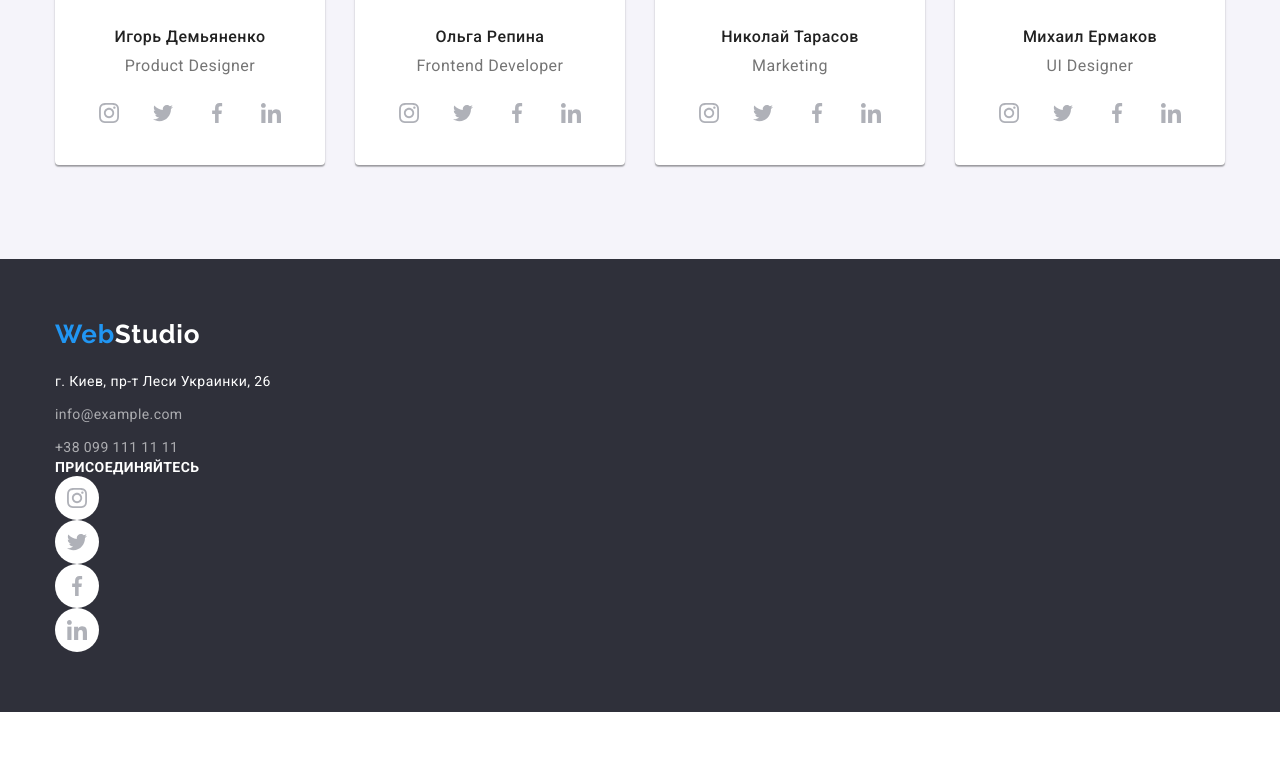
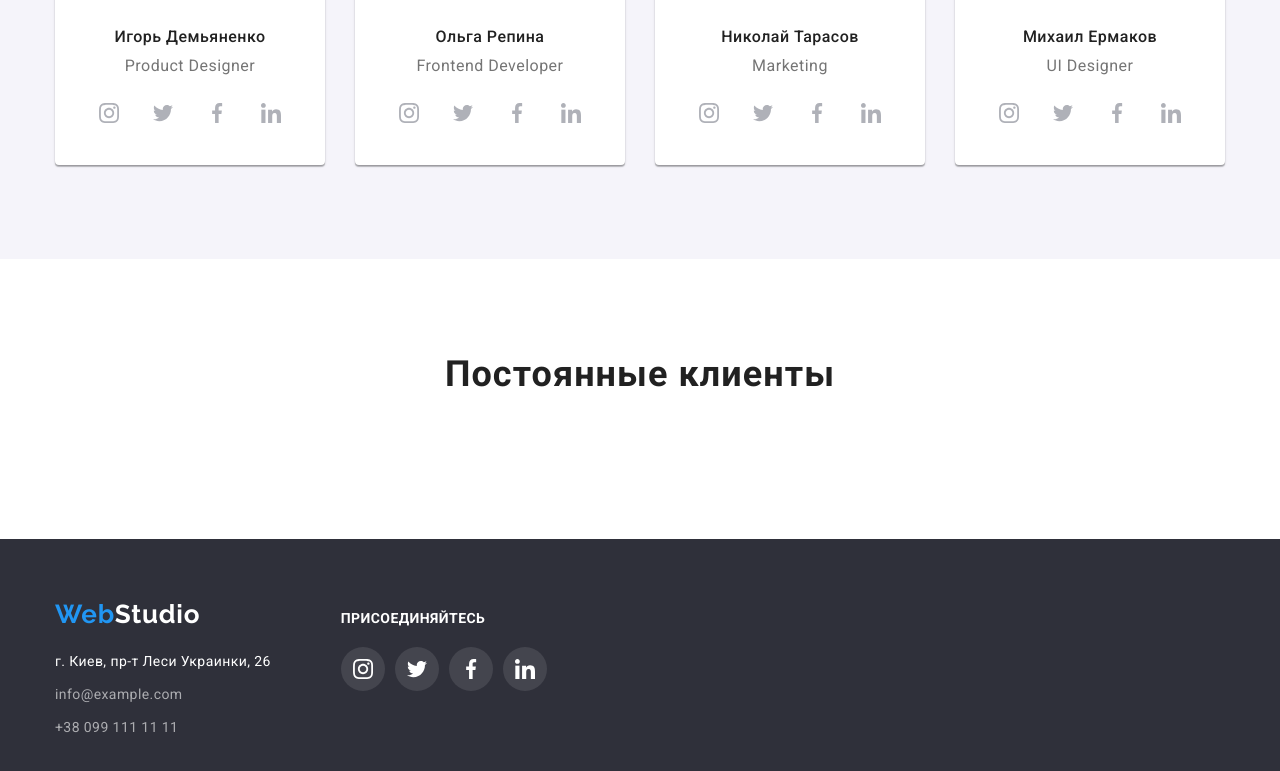
Before and after one commit to TanyanaLikar/goit-markup-hw-04, a plain HTML site: page index.html in a window 1280 px wide. Shown: the part 1903-2674 px from the top of the page. Before the commit the page ends 2615 px from the top, so only its background shows below. Drawn offline with nearby package versions, Linux system fonts and the light colour scheme.

Commit message:
футер соцсети

```diff
--- a/css/styles.css
+++ b/css/styles.css
@@ -308,10 +308,42 @@ body {
   padding-top: 60px;
   padding-bottom: 60px;
 }
+.logo-contakt {
+  margin-right: 70px;
+}
+.footer-container {
+  display: flex;
+}
+.footer-list {
+  display: flex;
+}
+.footer-title {
+  margin-bottom: 20px;
+  margin-top: 12px;
+}
+.footer-social-list-link {
+  display: flex;
+  align-items: center;
+  justify-content: center;
+  width: 44px;
+  height: 44px;
+  border-radius: 50%;
+  background: rgba(255, 255, 255, 0.1);
+  fill: var(--white-color);
+}
+.footer-social-list-item:not(:last-child) {
+  margin-right: 10px;
+}
+
+.footer-social-list-link:hover,
+.footer-social-list-link:focus {
+  background-color: var(--accent-color);
+}
 
 .address {
   font-style: inherit;
 }
+
 .footer-item:not(:last-child) {
   margin-bottom: 9px;
 }
--- a/index.html
+++ b/index.html
@@ -61,18 +61,16 @@
 
     </header>
     <main>
-
+     <!--HERO-->
         <section class="hero">
-            <!--HERO-->
             <div>
                 <h1 class="hero-title">Эффективные решения для вашего бизнеса</h1>
                 <button class="modal-btn" type="button"> Заказать услугу</button>
             </div>
         </section>
+    <!--WORK-->
+        <section class="work-section">
 
-
-        <section class="work-section">
-            <!--WORK-->
             <div class="container">
                 <h2 hidden>Преимущества</h2>
                 <ul class="list work-list">
@@ -101,9 +99,8 @@
 
 
         </section>
-
+    <!-- ABOUT-->
         <section class="about section">
-            <!-- ABOUT-->
             <div class="container">
                 <h2 class="section-title title">Чем мы занимаемся</h2>
                 <ul class="list about-list">
@@ -115,9 +112,8 @@
 
 
         </section>
-
+     <!-- TEAM    -->
         <section class="team section">
-            <!-- TEAM    -->
             <div class="container">
                 <h2 class="section-title title ">Наша команда</h2>
                 <ul class="list team-list">
@@ -319,11 +315,30 @@
             </div>
 
         </section>
+    <!-- Clients-->
+        <section class="clients section">
+            <div class="container">
+                <h2 class="section-title title">Постоянные клиенты</h2>
+                <ul class="list cliens-list">
+                    <li class="clients-list-item">
+
+                    </li>
+                    <li class="clients-list-item"></li>
+                    <li class="clients-list-item"></li>
+                    <li class="clients-list-item"></li>
+                    <li class="clients-list-item"></li>
+                    <li class="clients-list-item"></li>
+                </ul>
+            </div>
+
+
+        </section>
     </main>
 
+<!--CONTACT INFORMATION-->
     <footer class="footer">
-        <!--CONTACT INFORMATION-->
-        <div class="container">
+        <div class="container footer-container">
+                <div class="logo-contakt">
                     <a class="footer-logo-link link" href="./index.html"> <span class="logo-accent">Web</span>Studio</a>
                    <address class="address">
                         <ul class="list">
@@ -338,12 +353,15 @@
                                 <a class="footer-tel link" href="tel:+380991111111">+38 099 111 11 11</a>
                             </li>
                         </ul>
+                    </address>
+                </div>
 
+                <div class="social-contakt">
                     <h3 class="footer-title ">присоединяйтесь</h3>
 
                     <ul class="footer-list list">
-                    <li class="social-list-item">
-                        <a href="" class="social-list-link">
+                        <li class="footer-social-list-item">
+                            <a href="" class="footer-social-list-link">
                                 <svg class="social-list-icon" width="20" height="20">
                                     <use href="./images/sprint/icons.svg#icon-instagram"></use>
                                 </svg>
@@ -351,8 +369,8 @@
                         </li>
 
 
-                    <li class="social-list-item">
-                        <a href="" class="social-list-link">
+                        <li class="footer-social-list-item">
+                            <a href="" class="footer-social-list-link">
                                 <svg class="social-list-icon" width="20" height="20">
                                     <use href="./images/sprint/icons.svg#icon-twitter">
 
@@ -361,8 +379,8 @@
                             </a>
                         </li>
 
-                    <li class="social-list-item">
-                        <a href="" class="social-list-link">
+                        <li class="footer-social-list-item">
+                            <a href="" class="footer-social-list-link">
                                 <svg class="social-list-icon" width="20" height="20">
                                     <use href="./images/sprint/icons.svg#icon-facebook">
 
@@ -371,8 +389,8 @@
                             </a>
                         </li>
 
-                    <li class="social-list-item">
-                        <a href="" class="social-list-link">
+                        <li class="footer-social-list-item">
+                            <a href="" class="footer-social-list-link">
                                 <svg class="social-list-icon" width="20" height="20">
                                     <use href="./images/sprint/icons.svg#icon-linkedin">
 
@@ -381,7 +399,8 @@
                             </a>
                         </li>
                     </ul>
-            </address>
+                </div>
+
 
         </div>
 
```
Also changed, not shown: portfolio.html (+48 -2 lines). Lines whose indentation alone changed are shown as unchanged.
